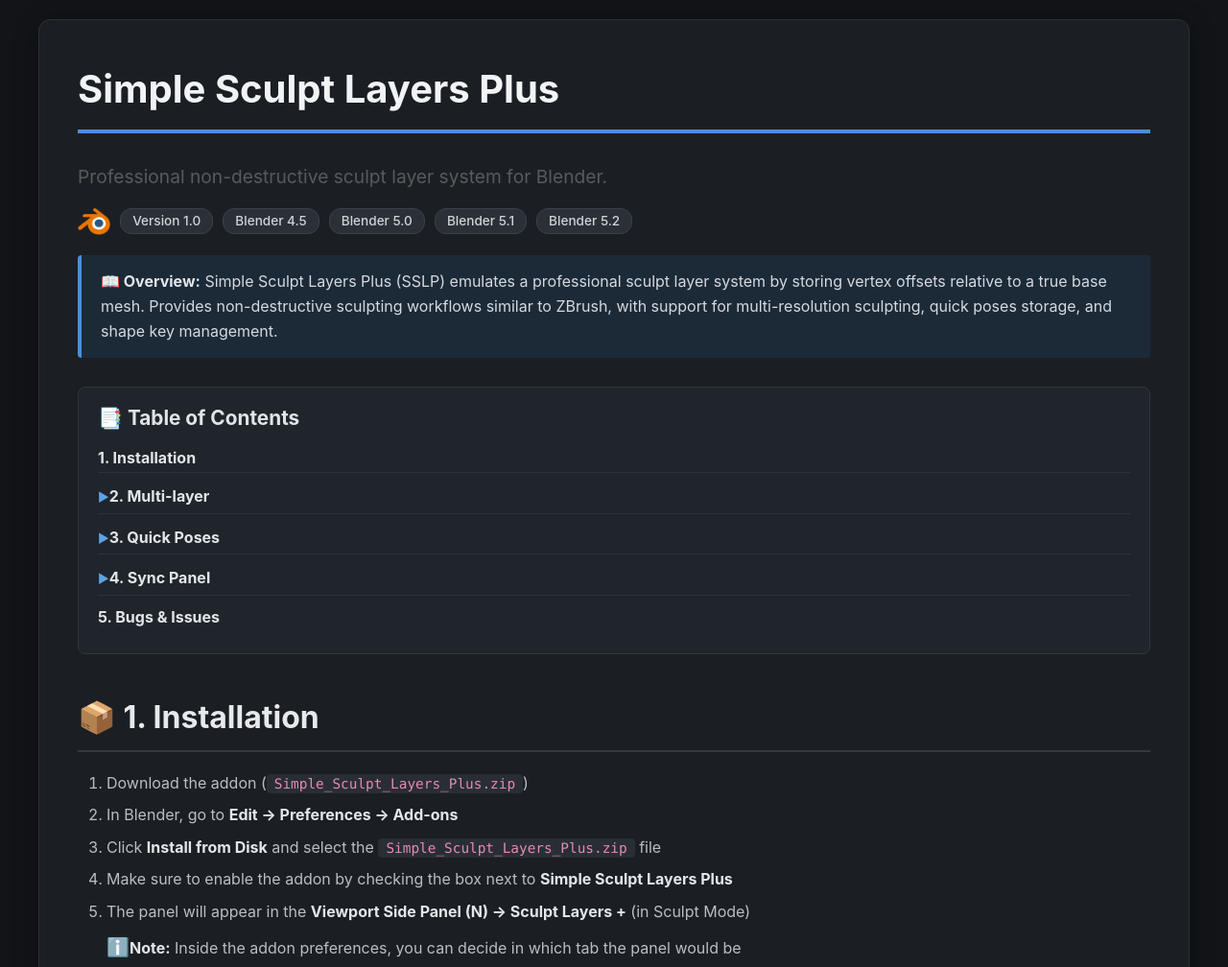
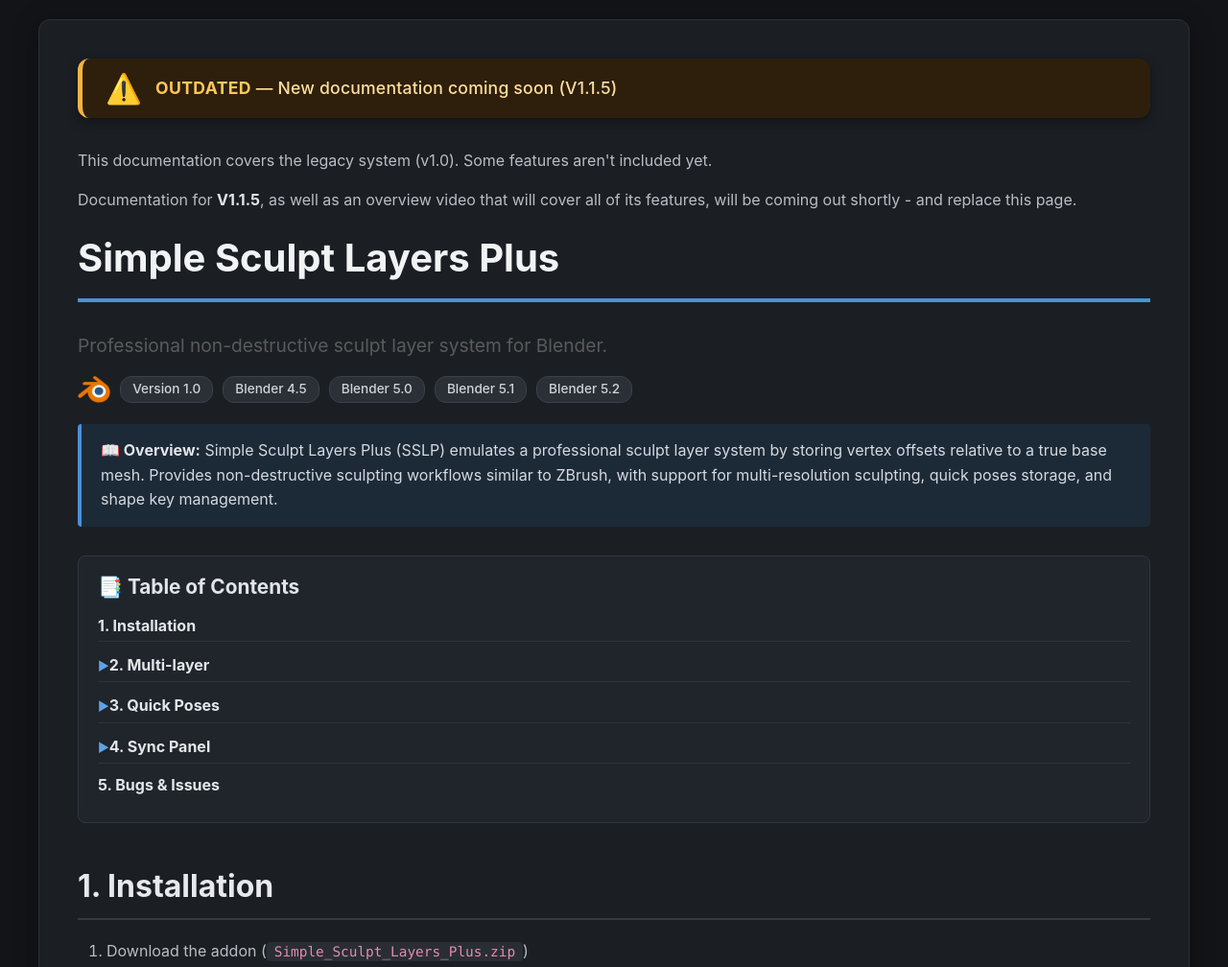
Before and after one commit to gellerart/SSLP_doc, a plain HTML site: page index.html in a window 1280 px wide. Shown: the top 1008 px of the page at 96% size. Drawn offline with Linux system fonts and the light colour scheme.

Commit message:
Update index.html
outdated comment

```diff
--- a/index.html
+++ b/index.html
@@ -62,6 +62,42 @@
             box-shadow: 0 4px 25px rgba(0, 0, 0, 0.35);
             padding: 40px;
             border: 1px solid #2b3037;
+        }
+
+        /* ============================================================
+           OUTDATED NOTICE BANNER (NEW — added at top)
+           ============================================================ */
+        .notice-banner {
+            display: flex;
+            align-items: center;
+            gap: 14px;
+            background: #2d1f0c;
+            border-left: 5px solid #f5b342;
+            border-radius: 12px;
+            padding: 1rem 1.5rem;
+            margin-bottom: 2rem;
+            box-shadow: 0 4px 12px rgba(0, 0, 0, 0.4);
+        }
+
+        .notice-banner .icon {
+            font-size: 1.9rem;
+            line-height: 1;
+            color: #f5b342;
+            flex-shrink: 0;
+        }
+
+        .notice-banner .message {
+            font-weight: 500;
+            font-size: 1.1rem;
+            letter-spacing: 0.2px;
+            color: #ffde9e;
+        }
+
+        .notice-banner .message strong {
+            color: #ffc85a;
+            font-weight: 700;
+            text-transform: uppercase;
+            letter-spacing: 0.4px;
         }
 
         /* ============================================================
@@ -514,6 +550,21 @@
                 border: 1px solid #ccc;
                 background: #f9f9f9;
             }
+
+            .notice-banner {
+                background: #fef2e0;
+                border-left: 5px solid #d68b1c;
+                color: #4f3a1a;
+                box-shadow: none;
+            }
+
+            .notice-banner .message {
+                color: #4f3a1a;
+            }
+
+            .notice-banner .message strong {
+                color: #b35e00;
+            }
         }
 
         /* ============================================================
@@ -602,6 +653,25 @@
 
 <div class="container">
 
+    <!-- ============================================================
+         OUTDATED NOTICE BANNER — at the very top
+         ============================================================ -->
+    <div class="notice-banner" role="alert">
+      <span class="icon" aria-hidden="true">⚠️</span>
+      <span class="message">
+        <strong>Outdated</strong> — New documentation coming soon (V1.1.5)
+      </span>
+    </div>
+
+	    <!-- ============================================================
+         Overview (from new addition)
+         ============================================================ -->
+    <p>
+      This documentation covers the legacy system (v1.0). Some features aren't included yet.</p>
+    <p>Documentation for <strong>V1.1.5</strong>, as well as an overview video that will cover all of its features, will be coming out shortly - and replace this page.
+    </p>
+
+
     <!-- Header -->
     <h1>Simple Sculpt Layers Plus</h1>
     <p style="font-size: 1.2em; color: #5a5a5a;">
@@ -625,6 +695,7 @@
         Provides non-destructive sculpting workflows similar to ZBrush, with support for multi-resolution sculpting,
         quick poses storage, and shape key management.
     </div>
+
 
     <!-- Table of Contents -->
     <div class="toc">
@@ -709,7 +780,7 @@
     <!-- ============================================================ -->
     <!-- 1. INSTALLATION -->
     <!-- ============================================================ -->
-    <h2 id="installation">📦 1. Installation</h2>
+    <h2 id="installation">1. Installation</h2>
     <ol>
         <li>Download the addon (<code>Simple_Sculpt_Layers_Plus.zip</code>)</li>
         <li>In Blender, go to <strong>Edit → Preferences → Add-ons</strong></li>
@@ -723,7 +794,7 @@
     <!-- 2. MULTILAYER -->
     <!-- ============================================================ -->
 
-    <h2 id="multilayer">🧱 2. Multi-layer</h2>
+    <h2 id="multilayer">2. Multi-layer</h2>
 
     <div class="note clearfix" style="overflow: hidden;">
         <img src="Multi-Layer.png"
@@ -824,7 +895,7 @@
     <!-- ============================================================ -->
     <!-- 3. MULTI-RES -->
     <!-- ============================================================ -->
-    <h2 id="multires">🕺 3. Quick Poses</h2>
+    <h2 id="multires">3. Quick Poses</h2>
 
     <!-- ==== Multi-res Summary Box ==== -->
     <div class="note clearfix" style="overflow: hidden;">
@@ -913,7 +984,7 @@
     </div><!-- End of Shape Keys Method note box -->
 
 
-    <h2 id="sync">🔍 4. Multi-Layer/Multi-res Sync</h2>
+    <h2 id="sync">4. Multi-Layer/Multi-res Sync</h2>
 
     <!-- ==== Sync Summary Box ==== -->
     <div class="note clearfix" style="overflow: hidden;">
@@ -983,7 +1054,7 @@
     <!-- ============================================================ -->
     <!-- 5. BUGS & ISSUES -->
     <!-- ============================================================ -->
-    <h2 id="bugs-issues">🐛 4. Bugs &amp; Issues</h2>
+    <h2 id="bugs-issues">4. Bugs &amp; Issues</h2>
 
     <div class="error">
         <strong>⚠️ Known Issues:</strong>
```
